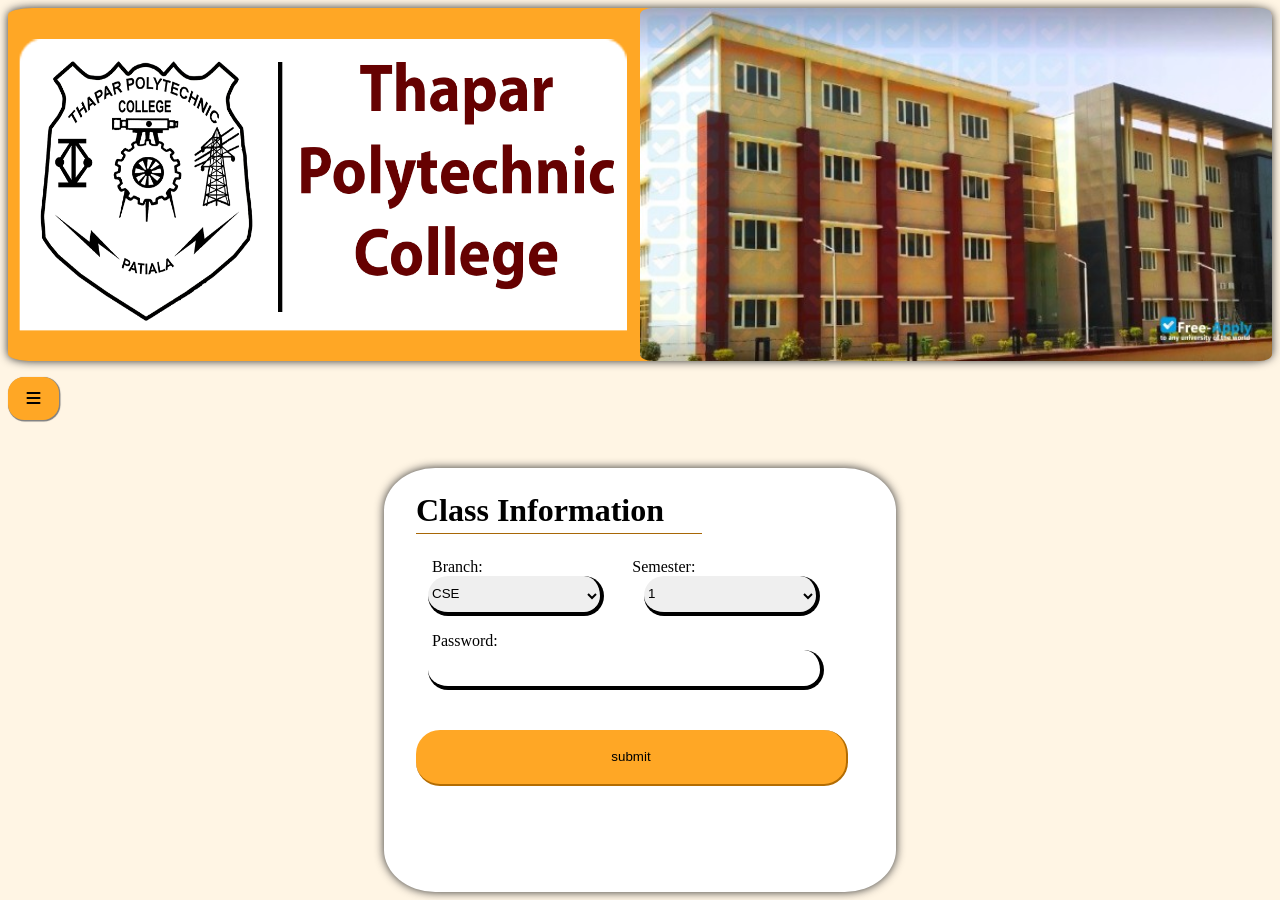
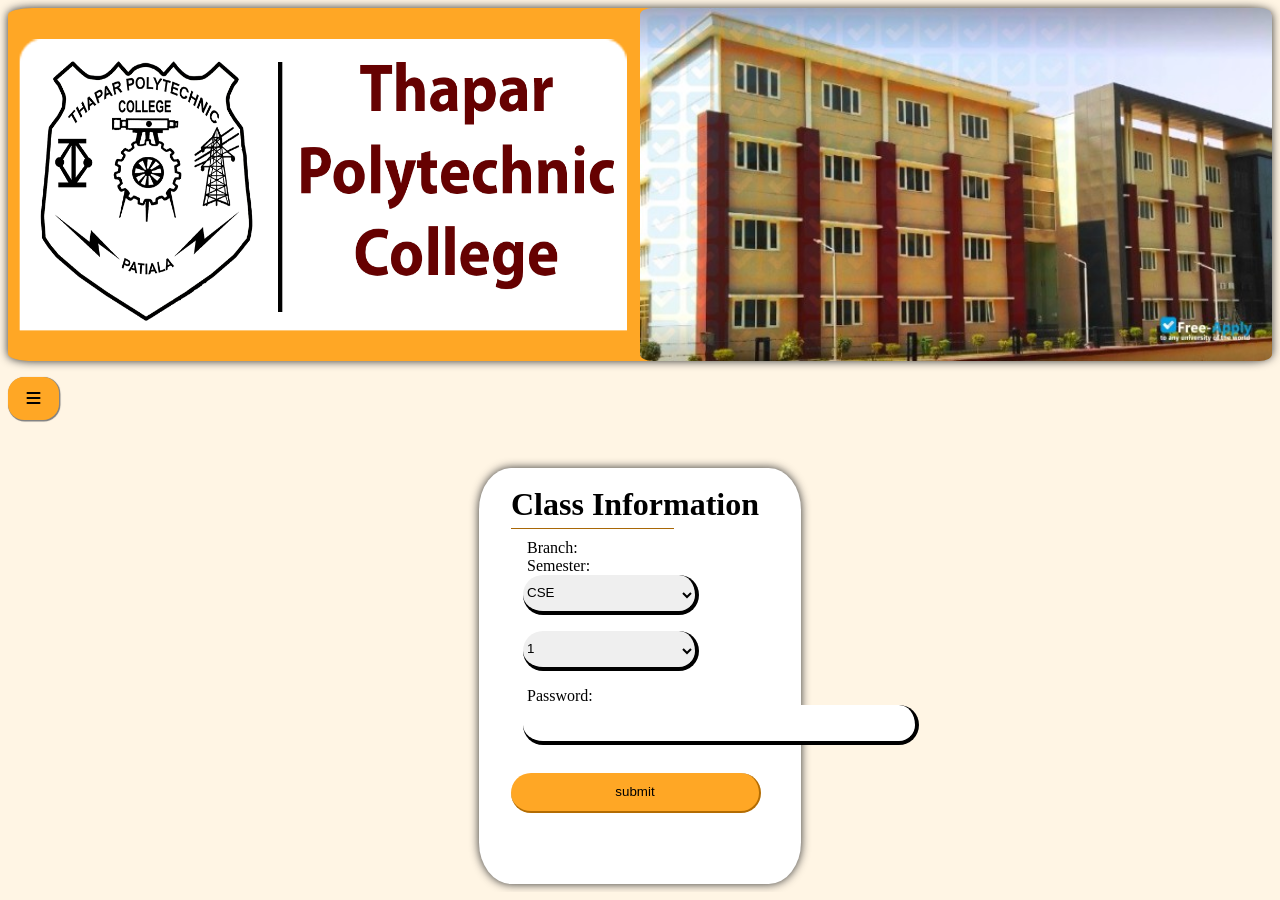
Before and after one commit to Badalkapoor-arc/AttendoPro, a plain HTML site: page index.html in a window 1280 px wide. Drawn offline with Linux system fonts and the light colour scheme.

Commit message:
css design.css changes

```diff
--- a/design.css
+++ b/design.css
@@ -5,25 +5,25 @@ hr{
     width:65%;
     height:1px;
     background-color: #a86706;
-    margin:0vh 0vh 3vh 0vh;
+    margin:0px 0px 10px 0px;
     border:none;
 }
 h1{
-    margin:2vh 0vh 0.5vh 0vh;
+    margin:10px 0px 5px 0px;
 }
 #closure{
     width:100%;
     height:1px;
     background-color:#f8e5c4;
-    margin:0vh 0vh 3vh 0vh;
+    margin:0px 0px 12px 0px;
     border:none;
 }
 #btn{
-    margin:3vh 0vh 0vh 0vh;
+    margin:12px 0px 0px 0px;
     background-color:#FFA725;
-    width:54vh;
-    height:7vh;
-    border-radius:3vh;
+    width:100%;
+    height:40px;
+    border-radius:20px;
     border:none;
     border-bottom:2px solid #b36c02;
     border-right:2px solid #b36c02;
@@ -53,8 +53,8 @@ form{
     margin:6vh 0vh 1vh 0vh;
     padding:1vh 5vh 2vh 4vh;
     background-color:white;
-    width:55vh;
-    height:50vh;
+    width:250px;
+    height:50%;
     border-radius:10%;
     box-shadow:0px 0px 10px 0px rgb(49, 49, 49);
     justify-self:center;
```
